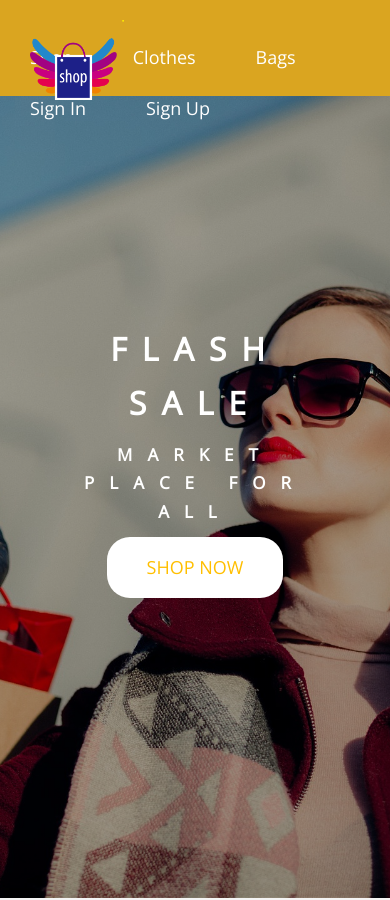
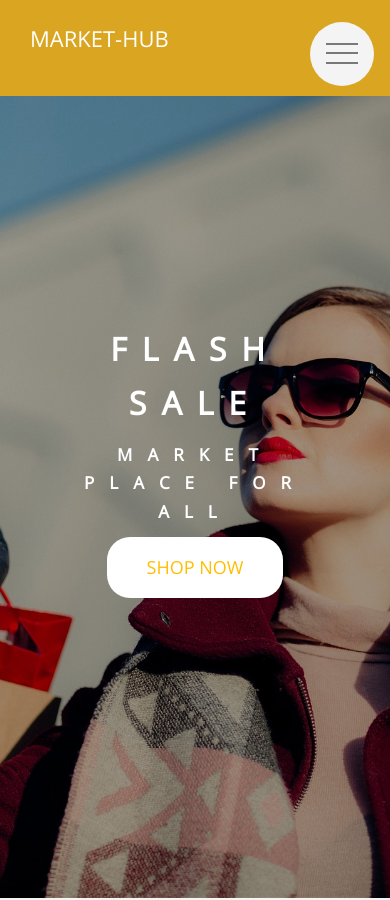
Before and after one commit to solomonfrank/E-commerce, a React (Create React App) app in the folder market-hub/: page / in a window 390 px wide. Shown: the top 900 px of the page. Built offline with nearby package versions, Linux system fonts and the light colour scheme.

Commit message:
add menu component

```diff
--- a/market-hub/src/components/Header/Header.js
+++ b/market-hub/src/components/Header/Header.js
@@ -8,7 +8,8 @@ const Header = () => {
     return (
         <header className='header'>
         <div className='logo__box'  >
-            <img className='logo' src='images/logo4.png' alt='marketHub_Logo'/>
+            <p className='logo__box--title'>Market-Hub</p>
+            {/* <img className='logo' src='images/logo4.png' alt='marketHub_Logo'/> */}
         </div>
         <div className='text__box'>
             <h1 className='header__text'>
--- a/market-hub/src/components/Header/header.scss
+++ b/market-hub/src/components/Header/header.scss
@@ -15,6 +15,14 @@ $color-white:#fff;
         position: absolute;
         top:20px;
         left:30px;
+
+        &--title {
+            color: white;
+            font-size: 22px;
+            font-weight:400;
+            text-align:center;
+            text-transform: uppercase;
+        }
     }
 
     .logo {
--- a/market-hub/src/components/SideBar/SideBar.js
+++ b/market-hub/src/components/SideBar/SideBar.js
@@ -1,5 +1,6 @@
 import React from 'react';
 import { Link } from 'react-router-dom';
+
 
 import './sidebar.scss';
 
--- a/market-hub/src/components/SideBar/sidebar.scss
+++ b/market-hub/src/components/SideBar/sidebar.scss
@@ -20,6 +20,10 @@
         @media only screen and (max-width:990px) {
             display: inline-block;
             list-style-type: none;
+        }
+
+        @media only screen and (max-width: 684px){
+            display:none;
         }
 
      &:not(:last-child){
@@ -46,7 +50,7 @@
         font-size: 18px;
         font-weight: 300;
         z-index: 20;
-        position: realtive;
+        position: relative;
 
     }
 }
--- /dev/null
+++ b/market-hub/src/components/ToggleIcon/ToggleIcon.js
@@ -0,0 +1,51 @@
+import React from 'react';
+import { Link } from 'react-router-dom'
+
+import './toggleIcon.scss';
+
+const ToggleIcon = () => {
+
+    return (
+        <React.Fragment>
+
+
+
+         <div className='toggleNav'>
+         <div className='toggle'>
+             <input type='checkbox' className='checkbox__btn' id='check__form'/>
+             <label  htmlFor='check__form' className='toggle__btn'>
+                <span className='navigation__icon'>&nbsp;</span>
+             </label>
+
+             <div className='nav__background'></div>
+
+             <ul className='navigation__list'>
+                <li className='navigation__list--item'>
+                    <Link className='navigation__list--link'>Shop</Link>
+                 </li>
+                 <li className='navigation__list--item'>
+                    <Link className='navigation__list--link'>Clothes</Link>
+                 </li>
+                 <li className='navigation__list--item'>
+                    <Link className='navigation__list--link'>Bags</Link>
+                 </li>
+                 <li className='navigation__list--item'>
+                    <Link className='navigation__list--link'>Sign in</Link>
+                 </li>
+                 <li className='navigation__list--item'>
+                    <Link className='navigation__list--link'>Sign up</Link>
+                 </li>
+            </ul>
+            </div>
+
+
+         </div>
+
+
+
+        </React.Fragment>
+
+    )
+}
+
+export default ToggleIcon;
--- /dev/null
+++ b/market-hub/src/components/ToggleIcon/toggleIcon.scss
@@ -0,0 +1,138 @@
+.toggle {
+    display: none;
+}
+@media only screen and (max-width:684px){
+    .toggle {
+
+        background-color: white;
+        display: inline-block;
+        position: relative;
+        cursor: pointer;
+
+        .toggle__btn {
+            padding:0;
+            background-color:#f4f4f4;
+            height: 4rem;
+            width:4rem;
+            text-align: center;
+            position: fixed;
+            top: 1.4rem;
+            right: 1rem;
+            border-radius: 50%;
+            z-index: 1400;
+
+
+           .navigation__icon {
+           position: relative;
+           margin-top:30px;
+
+            &,
+            &::before,
+            &::after {
+                height:2px;
+                width: 2rem;
+                background-color: rgba(0,0,0,0.5);
+                display: inline-block;
+
+             }
+
+             &::after,
+             &::before {
+                content: '';
+                position: absolute;
+               left: 0;
+
+            }
+
+            &::before {
+               top: -0.6rem;
+
+            }
+
+            &::after {
+               top: 0.6rem;
+            }
+            }
+        }
+
+    }
+    .nav__background {
+        background-image:radial-gradient(goldenrod,goldenrod);
+        width: 3rem;
+        height: 3rem;
+        border-radius: 50%;
+        position: fixed;
+        top: 1.6rem;
+        right:1.6rem;
+        border: none;
+        outline: none;
+        z-index: 1000;
+        transform: scale(0);
+        transition: all .5s;
+
+
+    }
+    .checkbox__btn {
+          display: none;
+    }
+    .checkbox__btn:checked ~ .nav__background {
+     transform : scale(80);
+
+
+    }
+
+    .toggleNav {
+        position: relative;
+    }
+
+    .navigation__list {
+
+        list-style-type: none;
+        position: fixed;
+        width: 0;
+        display: none;
+        left: 50%;
+        transform: translate(-50%,50%);
+        z-index:2000;
+        transition: all .3s;
+        text-align: center;
+
+         &--item {
+           display: block;
+           padding: 20px;
+
+        }
+        &--link {
+            text-decoration: none;
+            color: white;
+            font-size: 22px;
+            cursor: pointer;
+        }
+    }
+
+    .checkbox__btn:checked ~ .navigation__list {
+
+       display: block;
+       width: 100%;
+       list-style-type: none;
+       position: fixed;
+
+       left: 50%;
+       transform: translate(-50%,50%);
+       z-index:2000;
+      }
+
+      .checkbox__btn:checked + .toggle__btn .navigation__icon {
+
+       background-color: transparent;
+       }
+
+       .checkbox__btn:checked + .toggle__btn .navigation__icon::before {
+        top: 0;
+        transform: rotate(45deg);
+        }
+        .checkbox__btn:checked + .toggle__btn .navigation__icon::after {
+        top:0;
+            transform: rotate(-45deg);
+            }
+}
--- a/market-hub/src/pages/homepage/HomePage.js
+++ b/market-hub/src/pages/homepage/HomePage.js
@@ -5,6 +5,7 @@ import Header from '../../components/Header/Header';
 import AboutUs from '../../components/AboutUs/AboutUs';
 import SideBar from '../../components/SideBar/SideBar';
 import Footer from '../../components/Footer/Footer'
+import ToggleIcon from '../../components/ToggleIcon/ToggleIcon';
 
 
 import './homePage.scss';
@@ -49,6 +50,7 @@ class HomePage extends Component {
         return (
           <div className='body__template'>
             <div className='sidebar__section'>
+                <ToggleIcon />
                 <SideBar />
             </div>
             <header className='header__section'>
```
